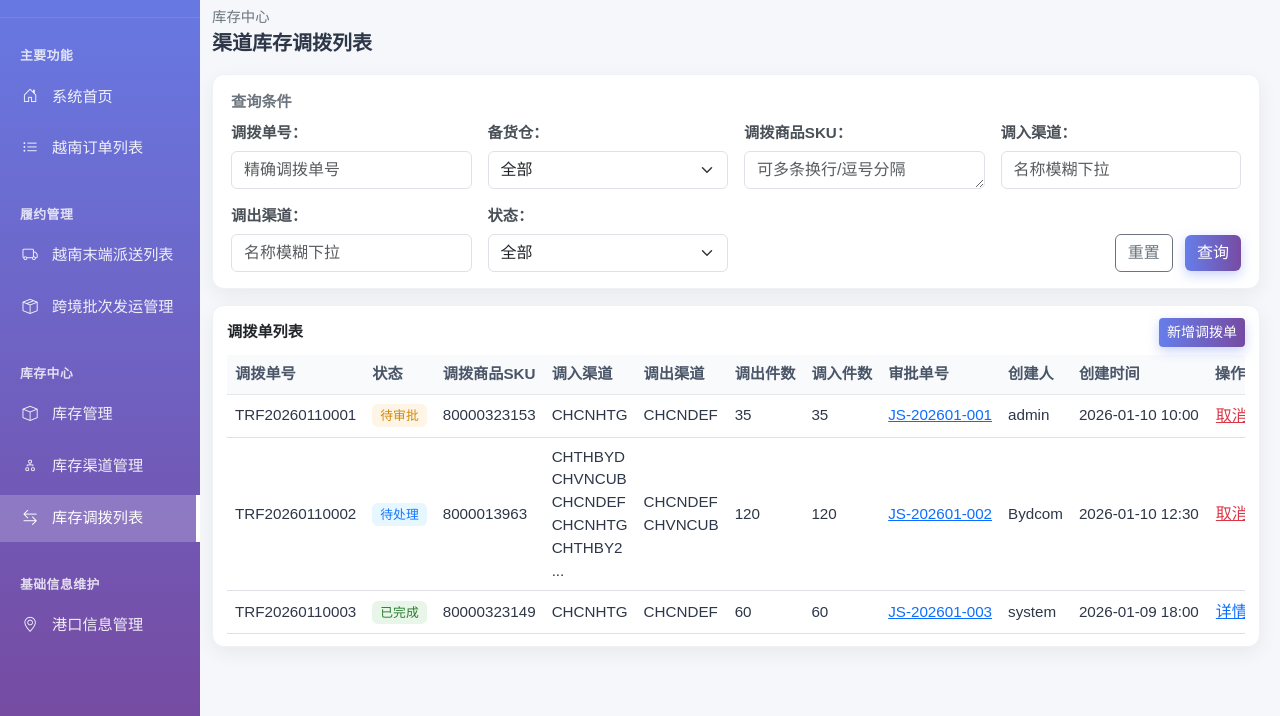
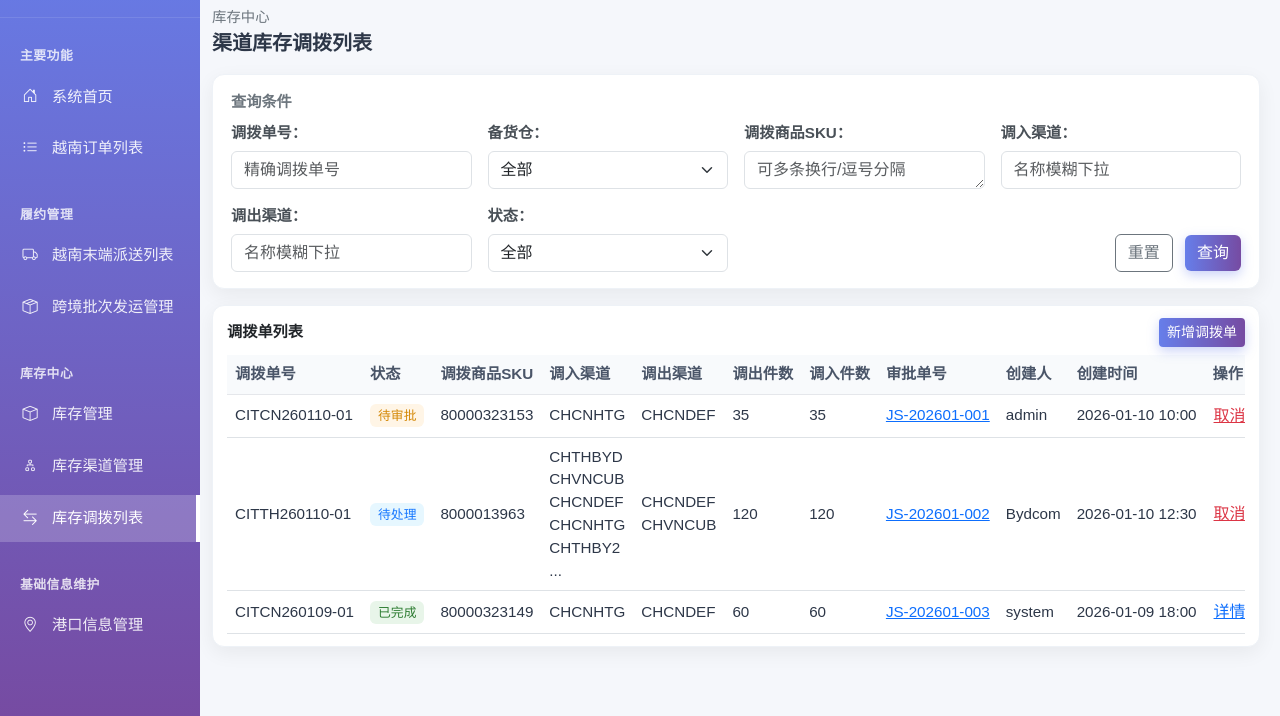
Before and after one commit to liudaojin88/WIMP, a website: page inventory-transfer-list.html in a window 1280 px wide. Shown: the part 84-800 px from the top of the page. Drawn offline with nearby package versions, Linux system fonts and the light colour scheme.

Commit message:
chore: 调拨单号示例改为CIT国家日期序号规则

```diff
--- a/inventory-transfer-list.html
+++ b/inventory-transfer-list.html
@@ -249,7 +249,7 @@
     ];
     const defaultTransferList = [
       {
-        orderNo: 'TRF20260110001',
+        orderNo: 'CITCN260110-01',
         status: '待审批',
         warehouse: 'WH001',
         skuList: ['80000323153'],
@@ -264,7 +264,7 @@
         inboundDetails: [{ sku: '80000323153', channel: 'CHCNHTG', qty: 35 }]
       },
       {
-        orderNo: 'TRF20260110002',
+        orderNo: 'CITTH260110-01',
         status: '待处理',
         warehouse: 'TH001',
         skuList: ['8000013963','8000013964','8000013965','8000013966','8000013967','8000013968'],
@@ -287,7 +287,7 @@
         ]
       },
       {
-        orderNo: 'TRF20260110003',
+        orderNo: 'CITCN260109-01',
         status: '已完成',
         warehouse: 'WH002',
         skuList: ['80000323149','80000323150'],
```
